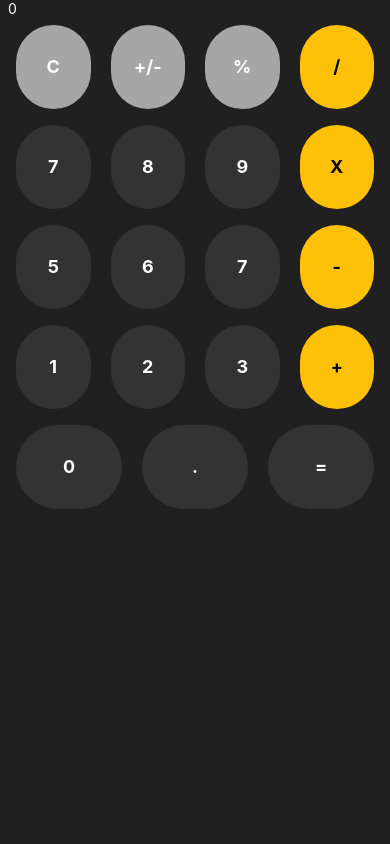
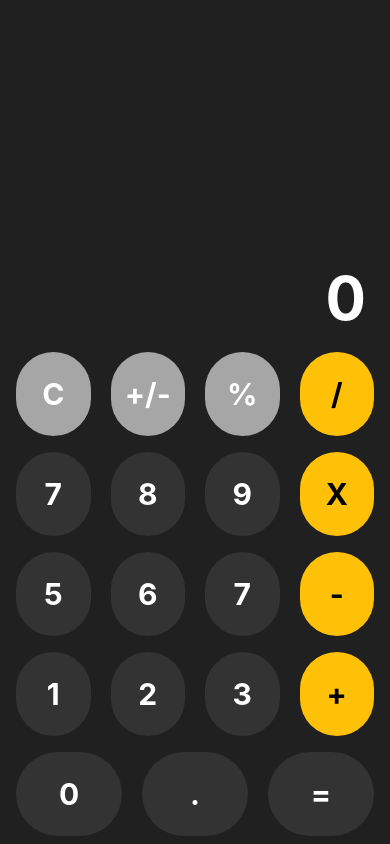
Before and after one commit to bucky0112/calculator_expo, a React Native app: screen / in a window 390 px wide. Built offline with nearby package versions, Linux system fonts and the light colour scheme.

Commit message:
edit text size

```diff
--- a/App.tsx
+++ b/App.tsx
@@ -13,11 +13,13 @@ export default function App() {
   }, [])
 
   return (
-    <View className='flex-1 bg-[#202020] px-2'>
+    <View className='flex-1 justify-end bg-[#202020] px-2'>
       <SafeAreaView>
-        <Text className='text-white'>
-          {parseFloat(state.currentValue).toLocaleString()}
-        </Text>
+        <View className='items-end pr-4 pb-4'>
+          <Text className='text-white text-6xl font-bold'>
+            {parseFloat(state.currentValue).toLocaleString()}
+          </Text>
+        </View>
 
         <Row>
           <ClickButton
--- a/src/components/ClickButton.tsx
+++ b/src/components/ClickButton.tsx
@@ -41,7 +41,7 @@ const ClickButton = ({
     >
       <Text
         className={classNames({
-          'text-lg font-bold text-center': true,
+          'text-3xl font-bold text-center': true,
           'text-white': theme === 'secondary' || theme === 'primary',
         })}
         {...textProps}
```
